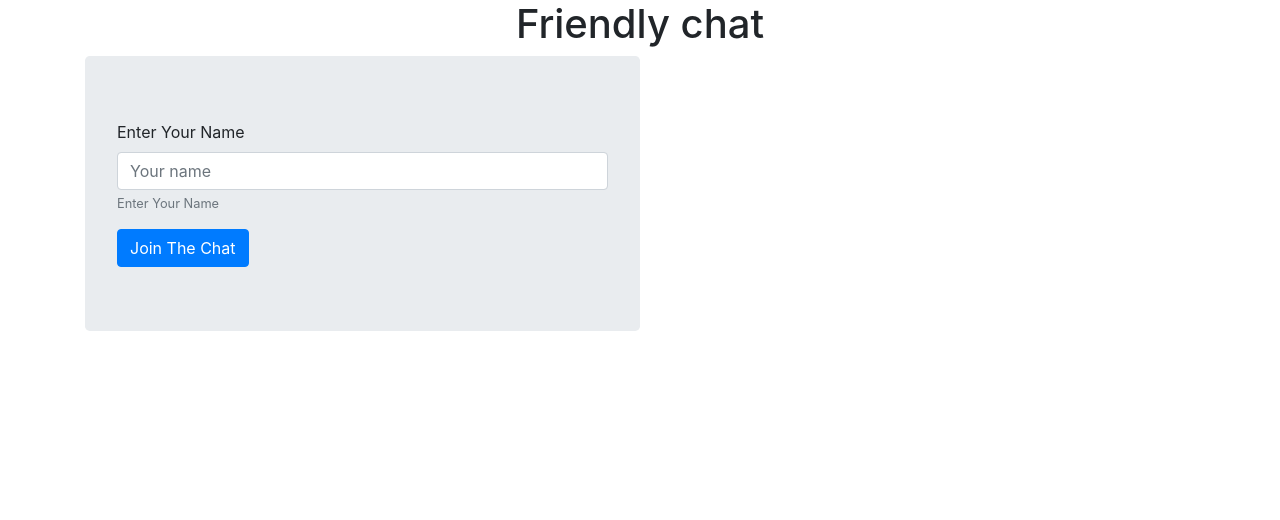
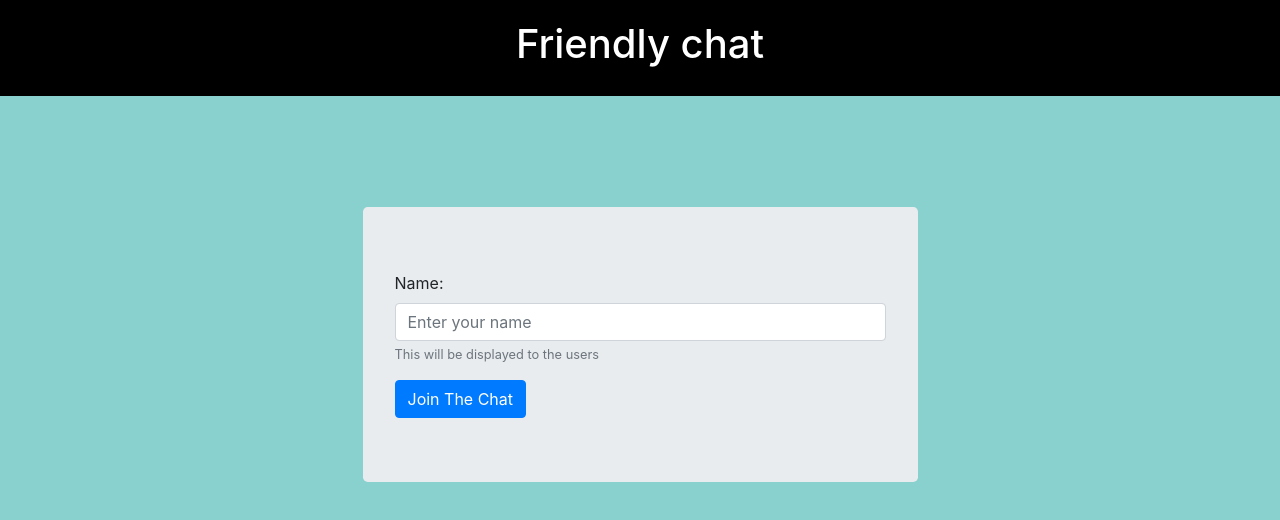
Before and after one commit to Julianpse/socketChat, a website: page views/login.html in a window 1280 px wide. Drawn offline with nearby package versions, Linux system fonts and the light colour scheme.

Commit message:
heroku setup

```diff
--- a/app.js
+++ b/app.js
@@ -94,6 +94,8 @@ io.on('connection', function(socket){
 });
 
 
-http.listen(3000, function() {
-  console.log('litening on *:3000');
+var PORT = process.env.PORT || 3000;
+
+app.listen(PORT, function () {
+  console.log('Listening on port ' + PORT);
 });
--- a/package.json
+++ b/package.json
@@ -18,7 +18,8 @@
   "homepage": "https://github.com/Julianpse/socketChat#readme",
   "dependencies": {
     "body-parser": "^1.18.3",
-    "express": "^4.15.2",
+    "express": "^4.16.3",
+    "heroku": "^7.0.82",
     "nunjucks": "^3.1.3",
     "socket.io": "^2.1.1"
   }
--- a/views/login.html
+++ b/views/login.html
@@ -8,12 +8,25 @@
 </head>
 <style>
 
+body{
+  background-color: #89d1ce !important;
+}
+
+h1{
+  color: white !important;
+}
+
 .jumbotron{
   max-width: 50%;
+  margin-left: 25%;
+  margin-top: 10%;
 }
 
 .navbar-header{
   text-align: center;
+  background-color: black;
+  padding-bottom: 20px;
+  padding-top: 20px;
 }
 
 
@@ -27,12 +40,13 @@
     </nav>
   </header>
   <div class="container login">
+
   <div class="jumbotron">
     <form action = "/chat" method = "POST">
       <div class="form-group">
-        <label>Enter Your Name</label>
-        <input name ="name" type="text" class="form-control" placeholder="Your name">
-        <small class="form-text text-muted">Enter Your Name</small>
+        <label>Name:</label>
+        <input name ="name" type="text" class="form-control" placeholder="Enter your name">
+        <small class="form-text text-muted">This will be displayed to the users</small>
       </div>
       <button type="submit" class="btn btn-primary">Join The Chat</button>
     </form>
```
Also changed, not shown: views/index.html (+13 -7 lines), 2 other files.
